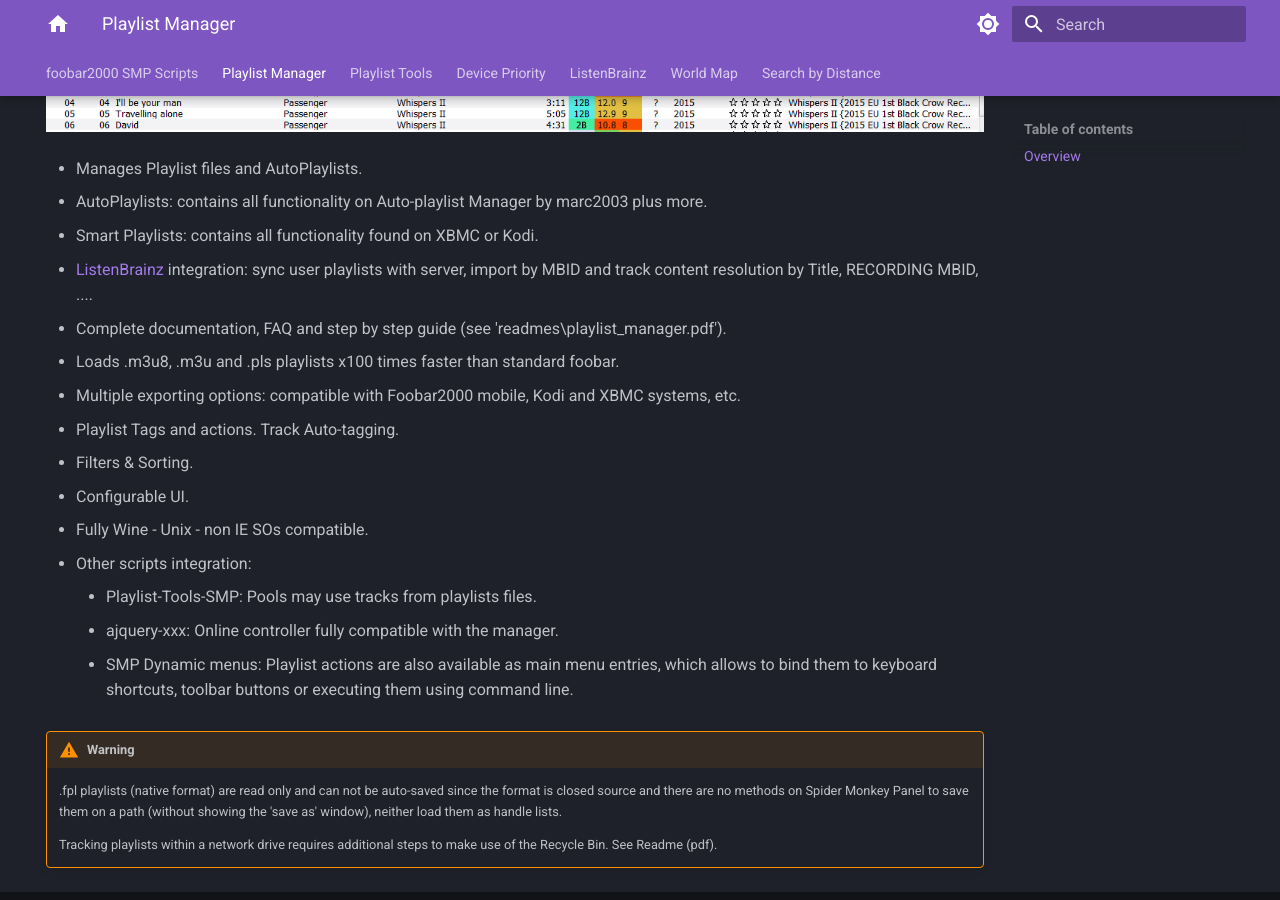
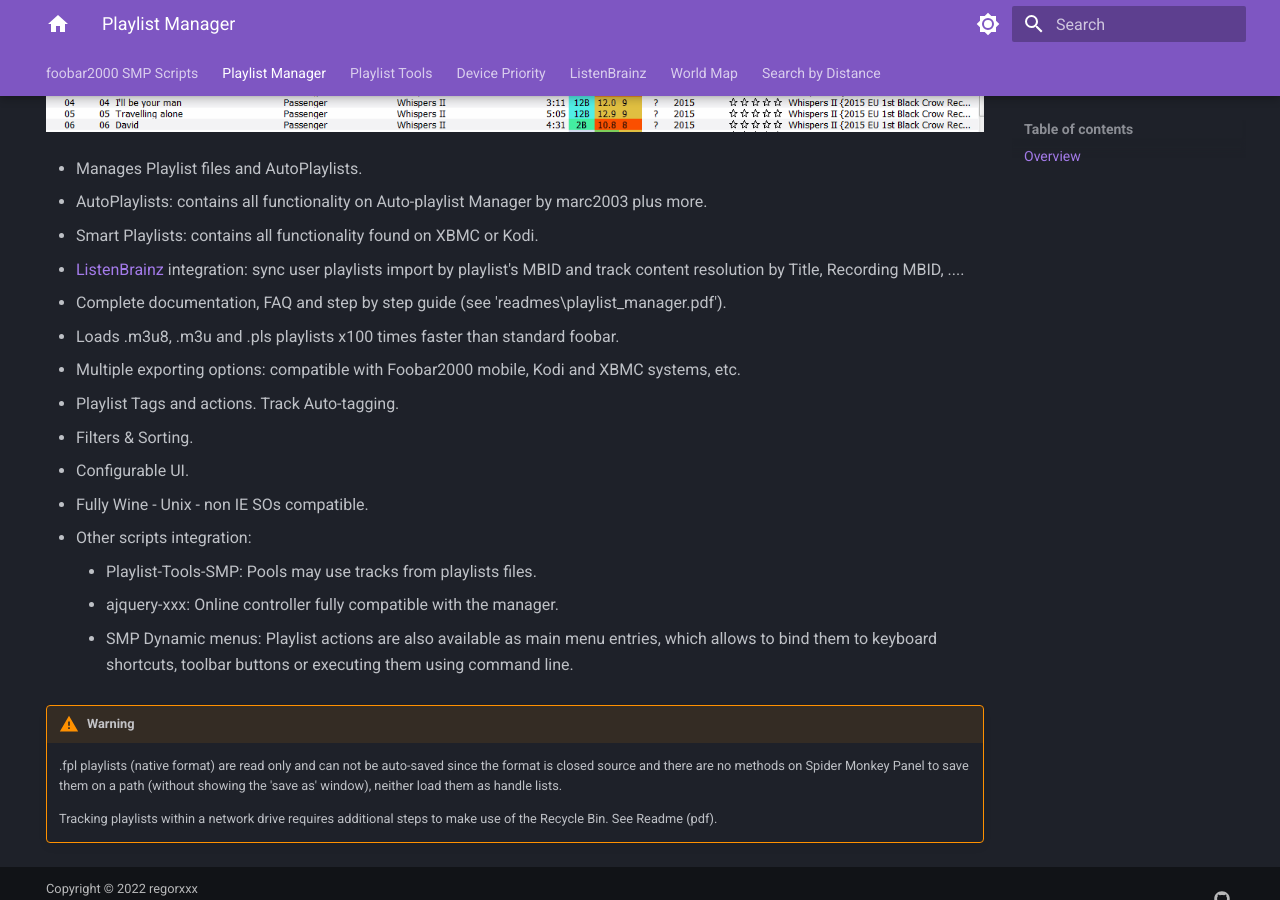
Before and after one commit to regorxxx/foobar2000-SMP.github.io, an MkDocs documentation site: the page built from docs/scripts/playlist-manager-smp.md, in a window 1280 px wide and 900 px high, scrolled down 663 px. Built offline with MkDocs 1.6.1 and Material for MkDocs 9.7.7, drawn with Linux system fonts in a browser that asks for light colours.

Commit message:
Update playlist manager.

```diff
--- a/docs/scripts/playlist-manager-smp.md
+++ b/docs/scripts/playlist-manager-smp.md
@@ -17,7 +17,7 @@
 - Manages Playlist files and AutoPlaylists.
 - AutoPlaylists: contains all functionality on Auto-playlist Manager by marc2003 plus more.
 - Smart Playlists: contains all functionality found on XBMC or Kodi.
-- [ListenBrainz](https://listenbrainz.org/) integration: sync user playlists with server, import by MBID and track content resolution by Title, RECORDING MBID, ....
+- [ListenBrainz](https://listenbrainz.org/) integration: sync user playlists import by playlist's MBID and track content resolution by Title, Recording MBID, ....
 - Complete documentation, FAQ and step by step guide (see 'readmes\playlist_manager.pdf').
 - Loads .m3u8, .m3u and .pls playlists x100 times faster than standard foobar.
 - Multiple exporting options: compatible with Foobar2000 mobile, Kodi and XBMC systems, etc.
```
